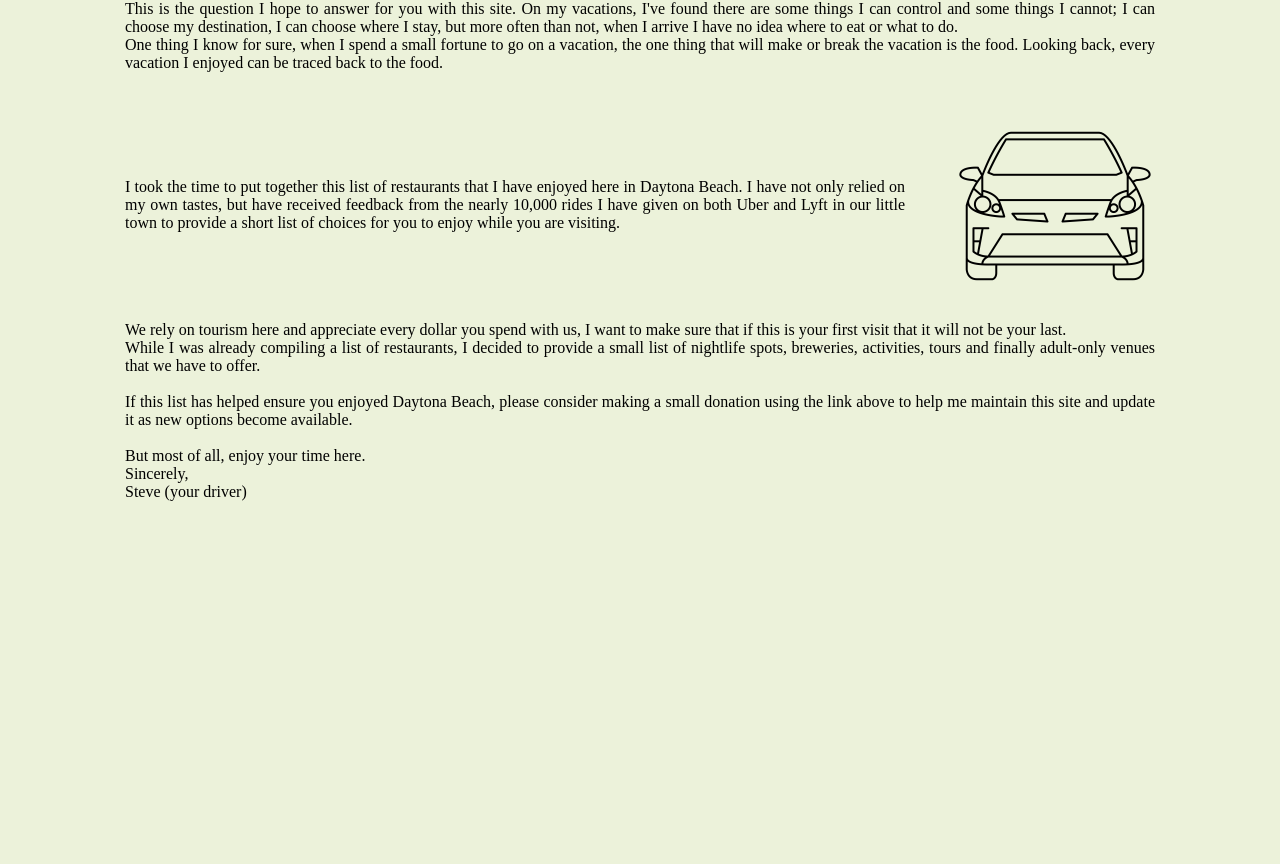
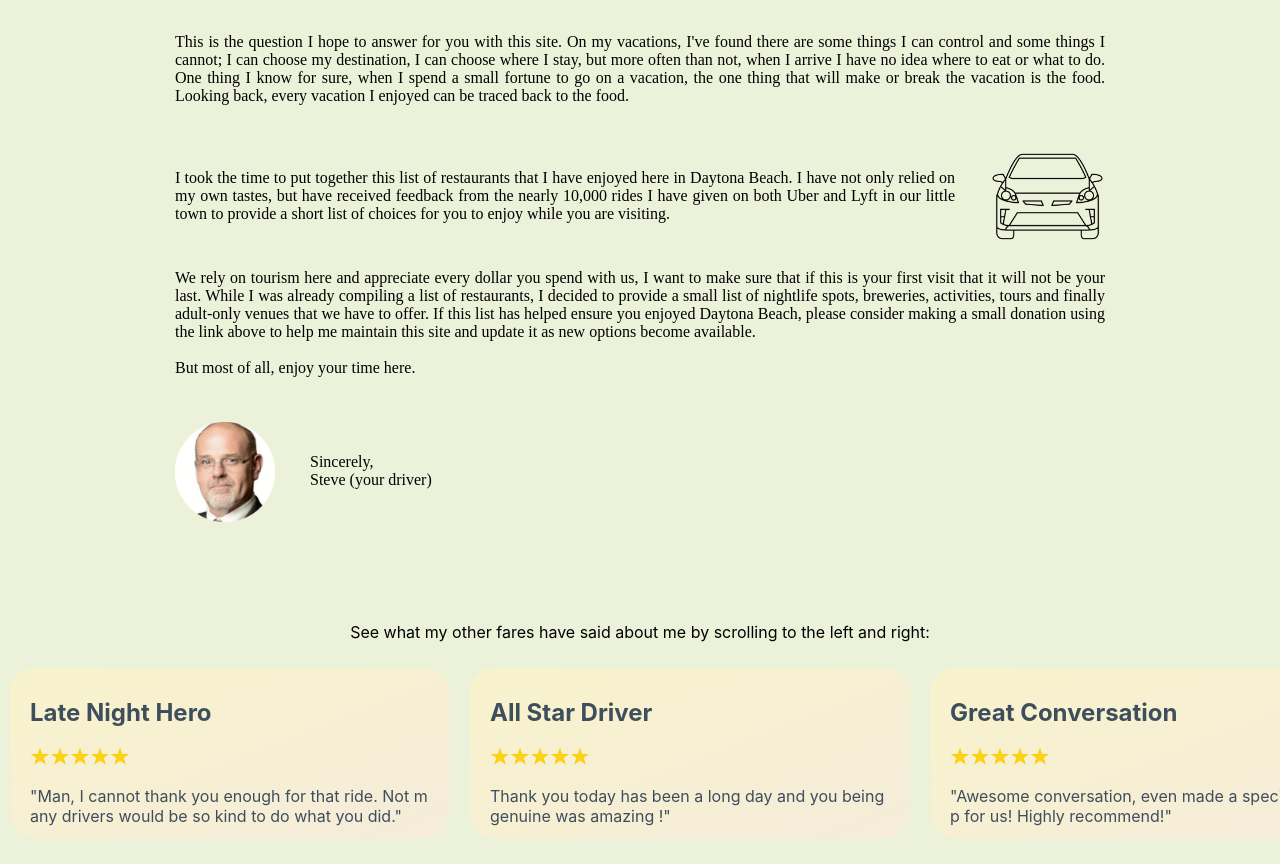
Before and after one commit to grundydarcey/DBWNClient, a React (Create React App) app: page / in a window 1280 px wide. Shown: the part 464-1328 px from the top of the page. Before the commit the page ends 1015 px from the top, so only its background shows below. Built offline with nearby package versions, Linux system fonts and the light colour scheme; no server answers; what react-google-maps would draw is missing.

Commit message:
adding reviews

```diff
--- a/src/Landing Page/landing.css
+++ b/src/Landing Page/landing.css
@@ -1,5 +1,5 @@
 .landing {
-  margin: 70px 125px 50px 125px;
+  margin: 70px 175px 50px 175px;
   font-family: bahnschrift;
 }
 
@@ -9,14 +9,67 @@
 
 .toptext {
   margin-top: 300px;
+
 }
 
-.uber {
+#stevepicture {
+  height: 100px;
+  width: 100px;
+}
+
+.uber, .sincerelyflex  {
   display: flex;
   align-items: center;
 }
 
+.sincerelyflex {
+  margin-top: 45px;
+}
+
 .ubertext {
   text-align: justify;
-  margin-right: 50px;
+  margin-right: 35px;
 }
+
+.sincerely {
+  margin-left: 35px;
+}
+
+#prius {
+  height: 115px;
+  width: 115px;
+}
+
+.scrolling-wrapper {
+  overflow-x: scroll;
+  overflow-y: hidden;
+  white-space: nowrap;
+
+}
+
+
+.card {
+  display: inline-block;
+  text-align: left;
+  margin: 10px 10px;
+  padding: 10px 20px;
+  height: 150px;
+  width: 400px;
+
+  border-radius: 25px;
+
+  word-break: break-all;
+  word-wrap: break-word;
+  white-space: normal;
+  background-image: linear-gradient(to bottom right, #f8f3cc, #f5ecda);
+  color: #3e4e5c;
+}
+
+.uberrating {
+  margin-top: 100px;
+}
+
+#star {
+  height: 20px;
+  width: 20px;
+}
--- a/src/Landing Page/landing.js
+++ b/src/Landing Page/landing.js
@@ -1,26 +1,53 @@
 import React, { Component } from 'react';
 import './landing.css';
 import Prius from '../Images/prius.png';
+import Steve from '../Images/steve.png';
+import Star from '../Images/star.png';
 
 export default class Landing extends Component {
   render() {
     return (
+      <section className='applanding'>
       <section className='landing'>
-        <h2>Hello Traveller!<br />Welcome to Daytona Beach, Now What?</h2>
-        <p className='toptext'>This is the question I hope to answer for you with this site.  On my vacations, I've found there are some things I can control and some things I cannot; I can choose my destination, I can choose where I stay, but more often than not, when I arrive I have no idea where to eat or what to do.<br />
-          One thing I know for sure, when I spend a small fortune to go on a vacation, the one thing that will make or break the vacation is the food. Looking back, every vacation I enjoyed can be traced back to the food.<br /><br />
+        <h2>
+          Hello Traveller!<br />Welcome to Daytona Beach, Now What?
+        </h2><br />
+
+        <p className='toptext'>
+          This is the question I hope to answer for you with this site.  On my vacations, I've found there are some things I can control and some things I cannot; I can choose my destination, I can choose where I stay, but more often than not, when I arrive I have no idea where to eat or what to do. One thing I know for sure, when I spend a small fortune to go on a vacation, the one thing that will make or break the vacation is the food. Looking back, every vacation I enjoyed can be traced back to the food.<br /><br />
         </p>
+
         <section className='uber'>
-          <p className='ubertext'>I took the time to put together this list of restaurants that I have enjoyed here in Daytona Beach.  I have not only relied on my own tastes, but have received feedback from the nearly 10,000 rides I have given on both Uber and Lyft in our little town to provide a short list of choices for you to enjoy while you are visiting.</p><img src={Prius} alt='prius' id='prius'></img>
+          <p className='ubertext'>
+            I took the time to put together this list of restaurants that I have enjoyed here in Daytona Beach.  I have not only relied on my own tastes, but have received feedback from the nearly 10,000 rides I have given on both Uber and Lyft in our little town to provide a short list of choices for you to enjoy while you are visiting.
+          </p>
+          <img src={Prius} alt='prius' id='prius'></img>
         </section>
-        <p>We rely on tourism here and appreciate every dollar you spend with us, I want to make sure that if this is your first visit that it will not be your last.<br />
-          While I was already compiling a list of restaurants, I decided to provide a small list of nightlife spots, breweries, activities, tours and finally adult-only venues that we have to offer.<br /><br />
-          If this list has helped ensure you enjoyed Daytona Beach, please consider making a small donation using the link above to help me maintain this site and update it as new options become available.<br /><br />
+
+        <p>
+          We rely on tourism here and appreciate every dollar you spend with us, I want to make sure that if this is your first visit that it will not be your last. While I was already compiling a list of restaurants, I decided to provide a small list of nightlife spots, breweries, activities, tours and finally adult-only venues that we have to offer. If this list has helped ensure you enjoyed Daytona Beach, please consider making a small donation using the link above to help me maintain this site and update it as new options become available.<br /><br />
           But most of all, enjoy your time here.<br />
-          Sincerely,<br />
-          Steve (your driver)
         </p>
+        <section className='sincerelyflex'>
+          <img src={Steve} alt='stevepicture' id='stevepicture'></img>
+          <p className='sincerely'>Sincerely,<br />
+            Steve (your driver)
+          </p>
+        </section>
+
       </section>
+      <section className='uberrating'>
+      <p>See what my other fares have said about me by scrolling to the left and right:</p>
+    <div className="scrolling-wrapper">
+      <div className="card"><h2>Late Night Hero</h2><img src={Star} alt='star' id='star'></img><img src={Star} alt='star' id='star'></img><img src={Star} alt='star' id='star'></img><img src={Star} alt='star' id='star'></img><img src={Star} alt='star' id='star'></img><p>"Man, I cannot thank you enough for that ride. Not many drivers would be so kind to do what you did."</p></div>
+      <div className="card"><h2>All Star Driver</h2><img src={Star} alt='star' id='star'></img><img src={Star} alt='star' id='star'></img><img src={Star} alt='star' id='star'></img><img src={Star} alt='star' id='star'></img><img src={Star} alt='star' id='star'></img><p>Thank you today has been a long day and you being genuine was amazing !"</p></div>
+      <div className="card"><h2>Great Conversation</h2><img src={Star} alt='star' id='star'></img><img src={Star} alt='star' id='star'></img><img src={Star} alt='star' id='star'></img><img src={Star} alt='star' id='star'></img><img src={Star} alt='star' id='star'></img><p>"Awesome conversation, even made a special pit stop for us! Highly recommend!"</p></div>
+      <div className="card"><h2>Expert Navigation</h2><img src={Star} alt='star' id='star'></img><img src={Star} alt='star' id='star'></img><img src={Star} alt='star' id='star'></img><img src={Star} alt='star' id='star'></img><img src={Star} alt='star' id='star'></img><p>"Good guy fun to chat with"</p></div>
+      <div className="card"><h2>Great Conversation</h2><img src={Star} alt='star' id='star'></img><img src={Star} alt='star' id='star'></img><img src={Star} alt='star' id='star'></img><img src={Star} alt='star' id='star'></img><img src={Star} alt='star' id='star'></img><p>"Thank you so much!"</p></div>
+      <div className="card"><h2>Excellent Service</h2><img src={Star} alt='star' id='star'></img><img src={Star} alt='star' id='star'></img><img src={Star} alt='star' id='star'></img><img src={Star} alt='star' id='star'></img><img src={Star} alt='star' id='star'></img><p>"Left our cellphone in his car and he promptly returned to us... awesome"</p></div>
+    </div>
+    </section>
+    </section>
     )
   }
 }
```
Also changed, not shown: src/Images/star.png (added), src/Images/steve.png (added).
